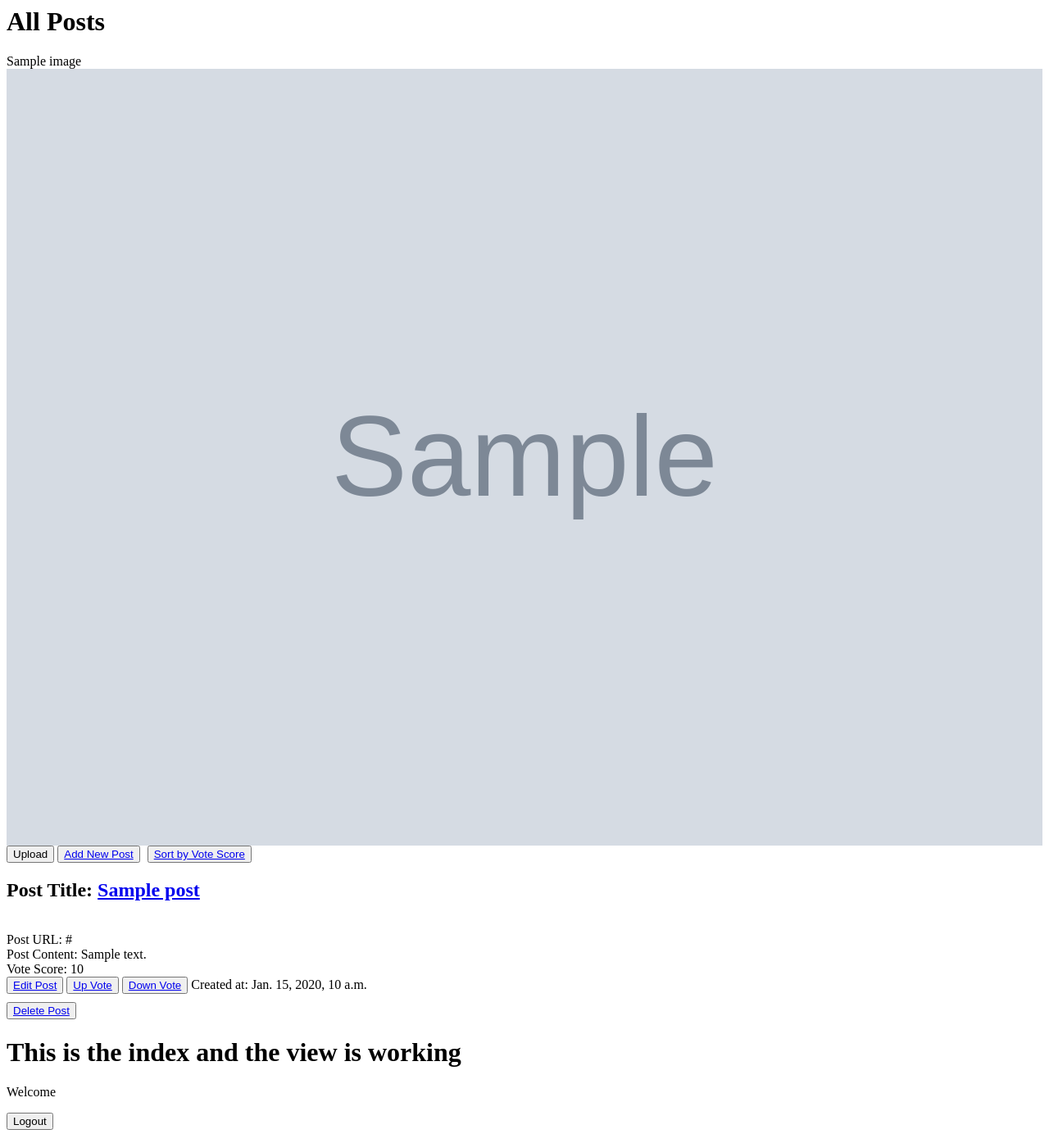
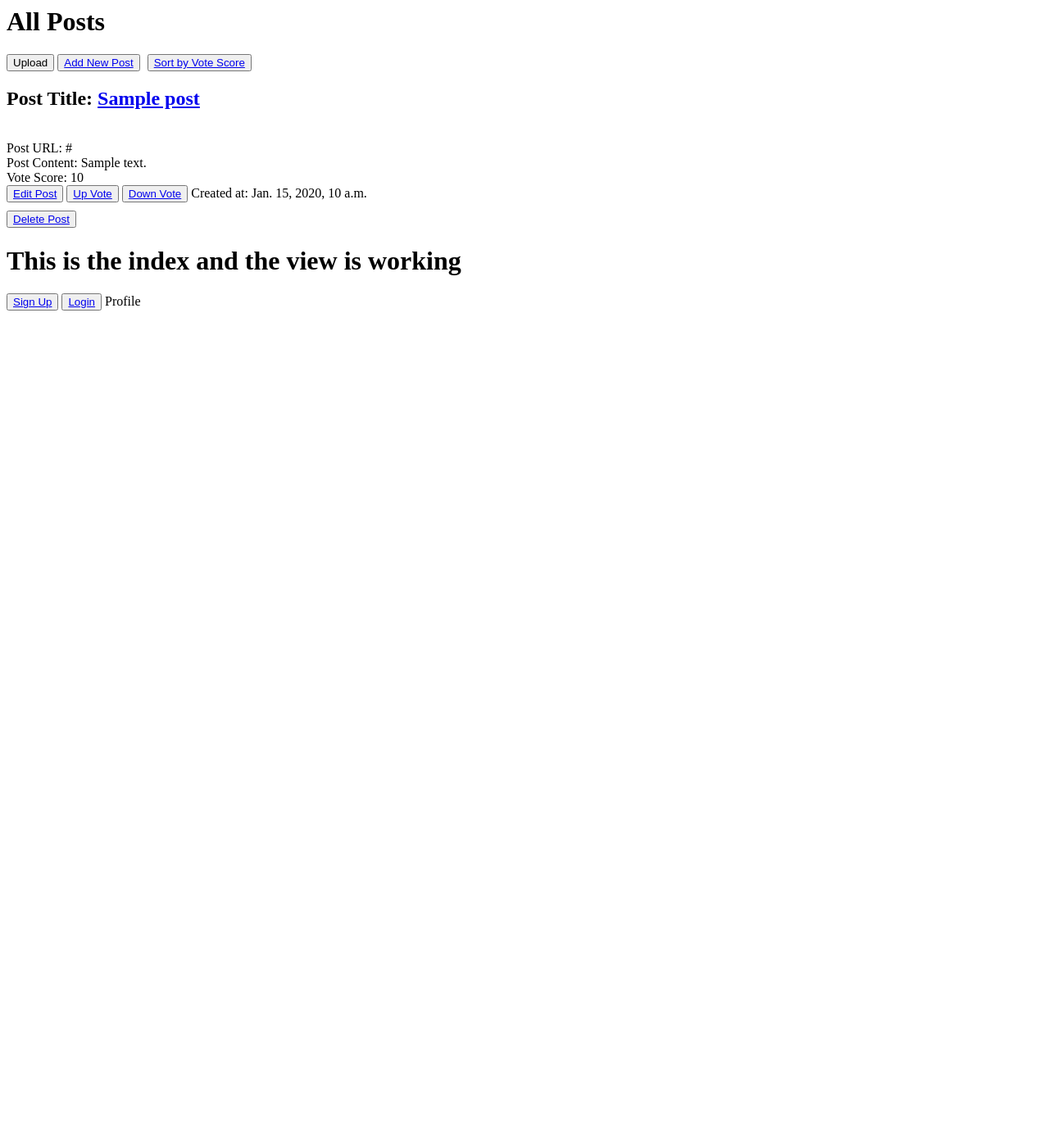
Before and after one commit to Chaotic-Nite/reddit-clone, a Django app: template templates/index.html in a window 1280 px wide. Shown: the whole page at 82% size. After the commit the page ends 379 px from the top, so only its background shows below. Run offline with Django 3.2, Linux system fonts and the light colour scheme; the template is opened without the code that fills it: most values are stand-ins (such as "Sample title", 1, 10 or a date in 2020); grey boxes marked "Sample" are stand-in pictures.

Commit message:
adjusted main for two views to co-exist

```diff
--- a/templates/index.html
+++ b/templates/index.html
@@ -1,12 +1,4 @@
 <h1>All Posts</h1>
-
-{% for image in images %}
-
-{{ image.name }}
-
-<img src="{{ image.hotel_Main_img.url}}" class="img-responsive" style="width: 100%; float: left; margin-right: 10px;" />
-</div>
-{% endfor %}
 
 <form method="POST" enctype="multipart/form-data">
   {% csrf_token %}
@@ -37,6 +29,18 @@
 {% endif %}
     <h1> This is the index and the view is working </h1>
 
-<p> Welcome {{ user.username }} </p>
-
-<a href='/logout'><button>Logout</button></a>
+    <div class="navbar-end">
+        <div class='navbar-item'>
+            <div class='field is-grouped'>
+                {% if user.is_authenticated %}
+                <a href="/user/{{ user.username }}" class='navbar-item add-right' id='usr-color'>{{ request.user.username }}</a>
+                <button class='button is-danger'><a href='/logout/'>Logout</a></button>
+                <a href='/user/{{ user.username }}' class='navbar-item' id='profile'>Profile</a>
+                {% else %}
+                <button class='button is-danger'><a href='/signup/' class="add-right">Sign Up</a></button>
+                <button class='button is-black'><a href='/login/'>Login</a></button>
+                <a class='navbar-item' id='profile' disabled>Profile</a>
+                {% endif %}
+            </div>
+        </div>
+    </div>
--- a/templates/signup.html
+++ b/templates/signup.html
@@ -3,4 +3,4 @@
     {{ form.as_p}}
     <input type="submit" value="Sign Up Here!">
 </form>
-<a href='/signup'><button>Login</button></a>
+<button class='button is-black'><a href='/login/'>Login</a></button>
```
Also changed, not shown: post_app/views.py (+9 -2 lines), redditclone/urls.py (+6 -2 lines), user_app/forms.py (+2 -14 lines), user_app/views.py (+20 -24 lines), post_app/migrations/0007_auto_20210709_0119.py (added), user_app/migrations/0002_alter_reddituser_id.py (added).
